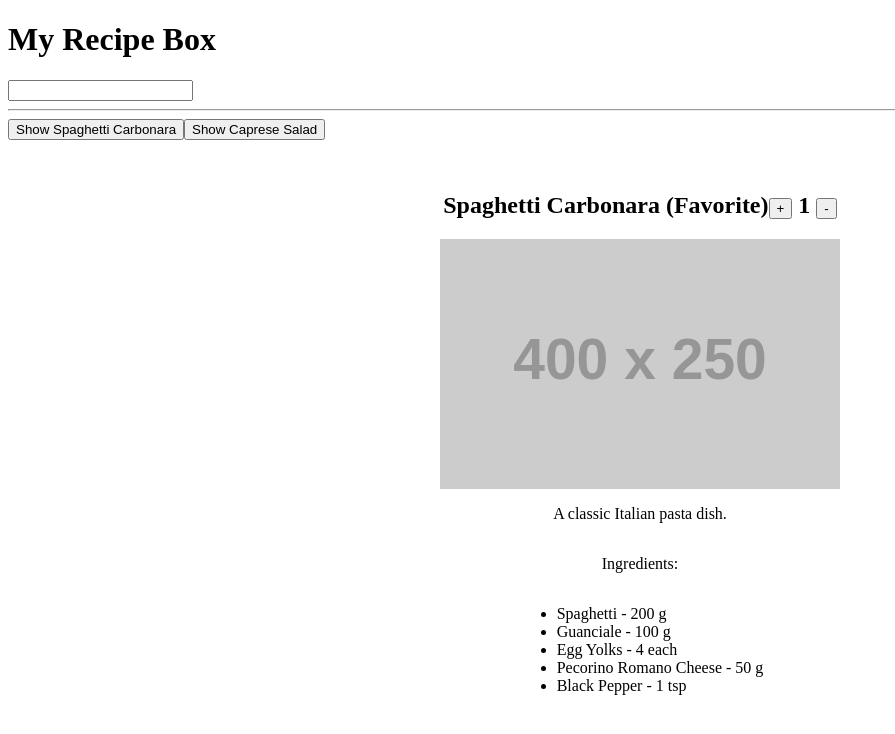
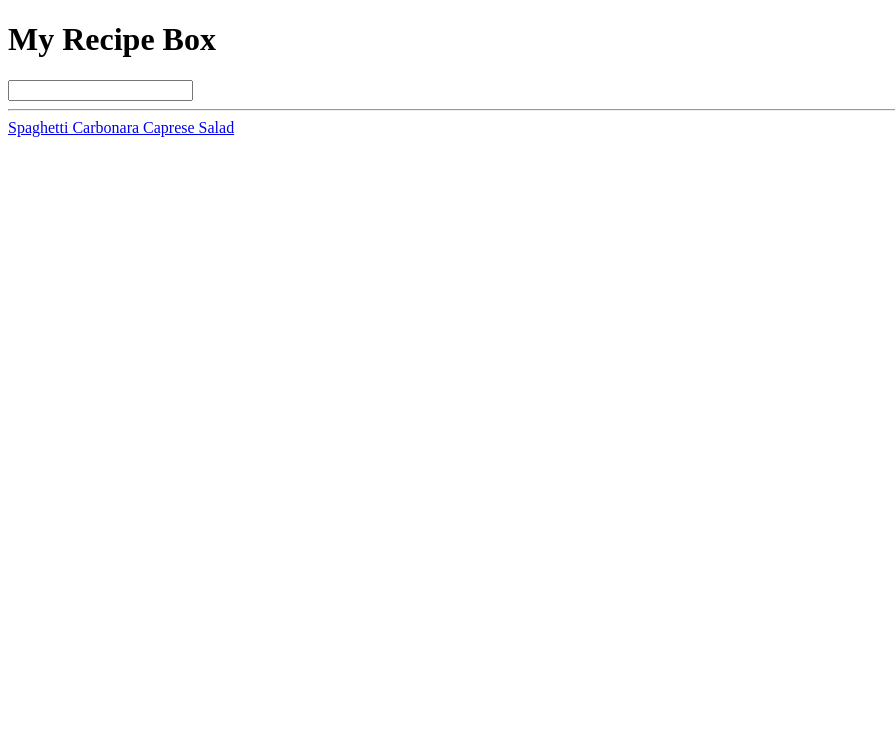
Before and after one commit to vengala-reddy/ai-tutor, an Angular app: page /recipes in a window 1280 px wide. Before the commit this address led to /. Shown: the top 734 px of the page, without its empty margins (0-895 px from the left). Built offline with nearby package versions, Linux system fonts and the light colour scheme.

Commit message:
M15: add routing

```diff
--- a/src/app/app.html
+++ b/src/app/app.html
@@ -1,2 +1,2 @@
 <h1>{{title()}}</h1>
-<app-recipe-list/>
+<router-outlet/>
--- a/src/app/app.routes.ts
+++ b/src/app/app.routes.ts
@@ -5,6 +5,12 @@
  * Use of this source code is governed by an MIT-style license that can be
  * found in the LICENSE file at https://angular.dev/license
  */
-import {Routes} from '@angular/router';
+import { Routes } from '@angular/router';
+import { RecipeDetail } from './recipe-detail/recipe-detail';
+import { RecipeList } from './recipe-list/recipe-list';
 
-export const routes: Routes = [];
+export const routes: Routes = [
+    { path: 'recipes', component: RecipeList },
+    { path: 'recipes/:id', component: RecipeDetail }, // The ':id' is a dynamic parameter
+    { path: '', redirectTo: '/recipes', pathMatch: 'full' },
+];
--- a/src/app/app.ts
+++ b/src/app/app.ts
@@ -6,12 +6,11 @@
  * found in the LICENSE file at https://angular.dev/license
  */
 import {Component, signal, Signal} from '@angular/core';
-import {RouterOutlet} from '@angular/router';
-import { RecipeList } from './recipe-list/recipe-list';
+import {RouterLink, RouterOutlet} from '@angular/router';
 
 @Component({
   selector: 'app-root',
-  imports: [RouterOutlet, RecipeList],
+  imports: [RouterOutlet],
   templateUrl: './app.html',
   styleUrl: './app.css',
 })
--- a/src/app/recipe-detail/recipe-detail.html
+++ b/src/app/recipe-detail/recipe-detail.html
@@ -1,17 +1,22 @@
 <main class="recipe-detail-container">
-    <h2 class="recipe-info">{{recipe().name}}
-        @if (recipe().isFavorite) {
+    @if (recipe(); as currentRecipe) {
+    <h2 class="recipe-info">{{currentRecipe.name}}
+        @if (currentRecipe.isFavorite) {
         <span> (Favorite)</span>
         }
         <button (click)="incrementServings()">+</button> {{servingsCount()}}
         <button (click)="decrementServings()">-</button>
     </h2>
-    <img [src]="recipe().imgUrl" alt="{{recipe().name}}">
-    <p>{{recipe().description}}</p>
+    <img [src]="currentRecipe.imgUrl" alt="{{currentRecipe.name}}">
+    <p>{{currentRecipe.description}}</p>
     <p>Ingredients:</p>
     <ul>
         @for (ingredient of ingredients(); track $index) {
         <li>{{ingredient.name}} - {{ingredient.quantity}} {{ingredient.unit}}</li>
         }
     </ul>
+    } @else {
+    <p>Recipe not found!</p>
+    }
+
 </main>
--- a/src/app/recipe-detail/recipe-detail.ts
+++ b/src/app/recipe-detail/recipe-detail.ts
@@ -1,5 +1,7 @@
-import { Component, computed, input, signal } from '@angular/core';
+import { Component, computed, inject, input, signal } from '@angular/core';
 import { RecipeModel } from '../models';
+import { ActivatedRoute } from '@angular/router';
+import { Recipe } from '../recipe';
 
 @Component({
   selector: 'app-recipe-detail',
@@ -8,11 +10,16 @@ import { RecipeModel } from '../models';
   styleUrl: './recipe-detail.css'
 })
 export class RecipeDetail {
-  readonly recipe = input.required<RecipeModel>();
+  protected readonly route = inject(ActivatedRoute);
+  protected readonly recipeService = inject(Recipe);
+  protected readonly recipe = signal<RecipeModel | undefined>(undefined);
   protected readonly servingsCount = signal<number>(1);
   protected readonly ingredients  = computed(() => {
     const recipe = this.recipe();
-    return recipe.ingredients.map(ingredient => {
+    if (!recipe) {
+      return [];
+    }
+    return recipe?.ingredients.map(ingredient => {
       return {
         name: ingredient.name,
         quantity: ingredient.quantity * this.servingsCount(),
@@ -20,6 +27,13 @@ export class RecipeDetail {
       };
     });
   });
+
+  constructor() {
+    this.route.params.subscribe(params => {
+      const id = +params['id'];
+      this.recipe.set(this.recipeService.getRecipeById(id));
+    });
+  }
 
   protected incrementServings(): void {
     this.servingsCount.update(count => count + 1);
--- a/src/app/recipe-list/recipe-list.html
+++ b/src/app/recipe-list/recipe-list.html
@@ -2,7 +2,6 @@
 <hr>
 <section>
     @for (recipe of filteredRecipes(); track $index) {
-        <button (click)="showRecipe(recipe)">Show {{recipe.name}}</button>
+        <a [routerLink]="['/recipes', recipe.id]"> {{recipe.name}} </a>
     }
 </section>
-<app-recipe-detail [recipe]="recipe()"></app-recipe-detail>
--- a/src/app/recipe-list/recipe-list.ts
+++ b/src/app/recipe-list/recipe-list.ts
@@ -1,12 +1,12 @@
 import { Component, computed, inject, signal } from '@angular/core';
 import { RecipeModel } from '../models';
-import { RecipeDetail } from '../recipe-detail/recipe-detail';
 import { FormsModule } from '@angular/forms';
 import { Recipe } from '../recipe';
+import { RouterLink } from "@angular/router";
 
 @Component({
   selector: 'app-recipe-list',
-  imports: [RecipeDetail, FormsModule],
+  imports: [FormsModule, RouterLink],
   templateUrl: './recipe-list.html',
   styleUrl: './recipe-list.css'
 })
--- a/src/app/recipe.ts
+++ b/src/app/recipe.ts
@@ -10,4 +10,7 @@ export class Recipe {
   public getRecipes(): RecipeModel[] {
     return this.recipes;
   }
+  public getRecipeById(id: number): RecipeModel | undefined {
+    return this.recipes.find(recipe => recipe.id === id);
+  }
 }
```
